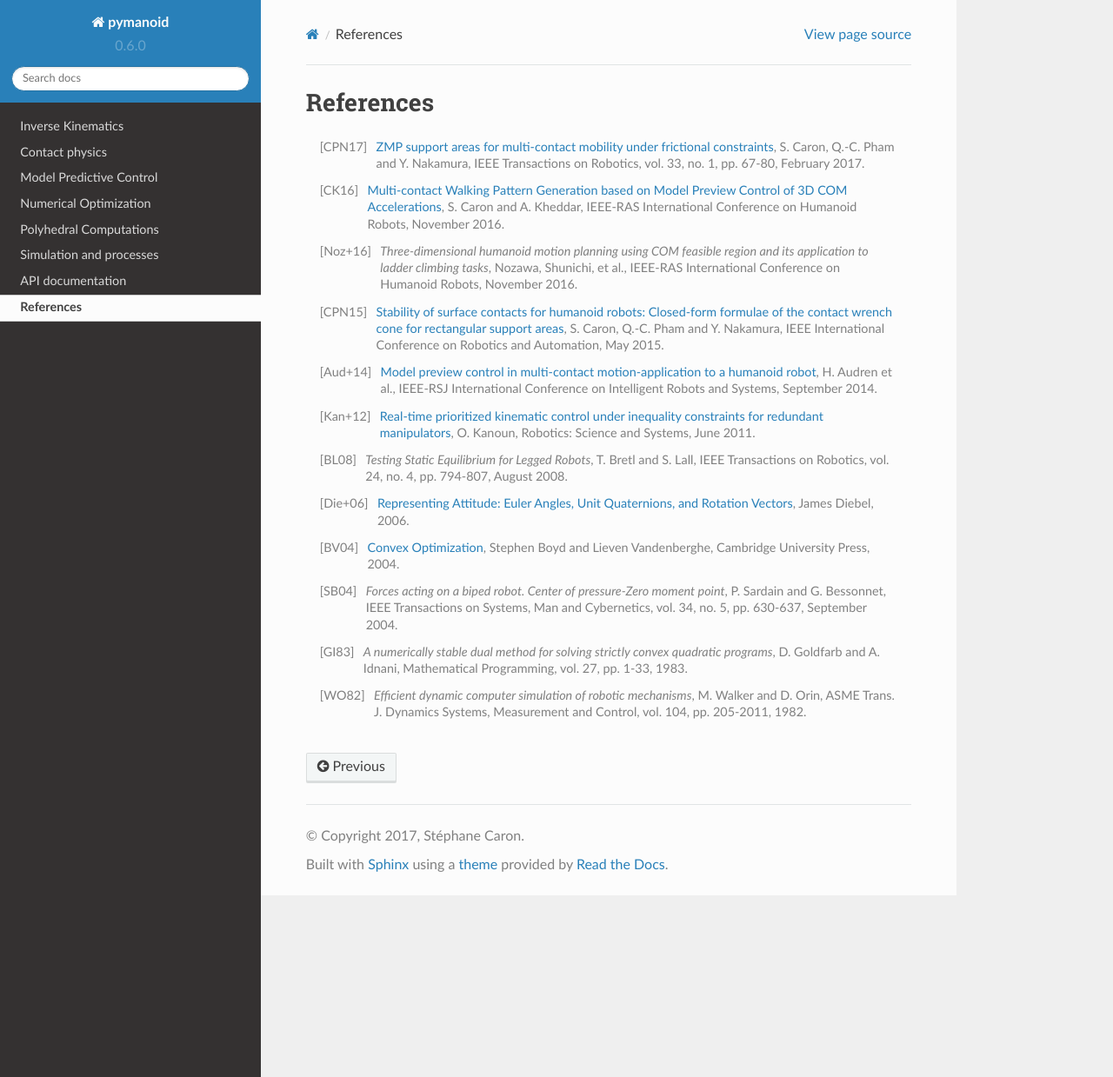
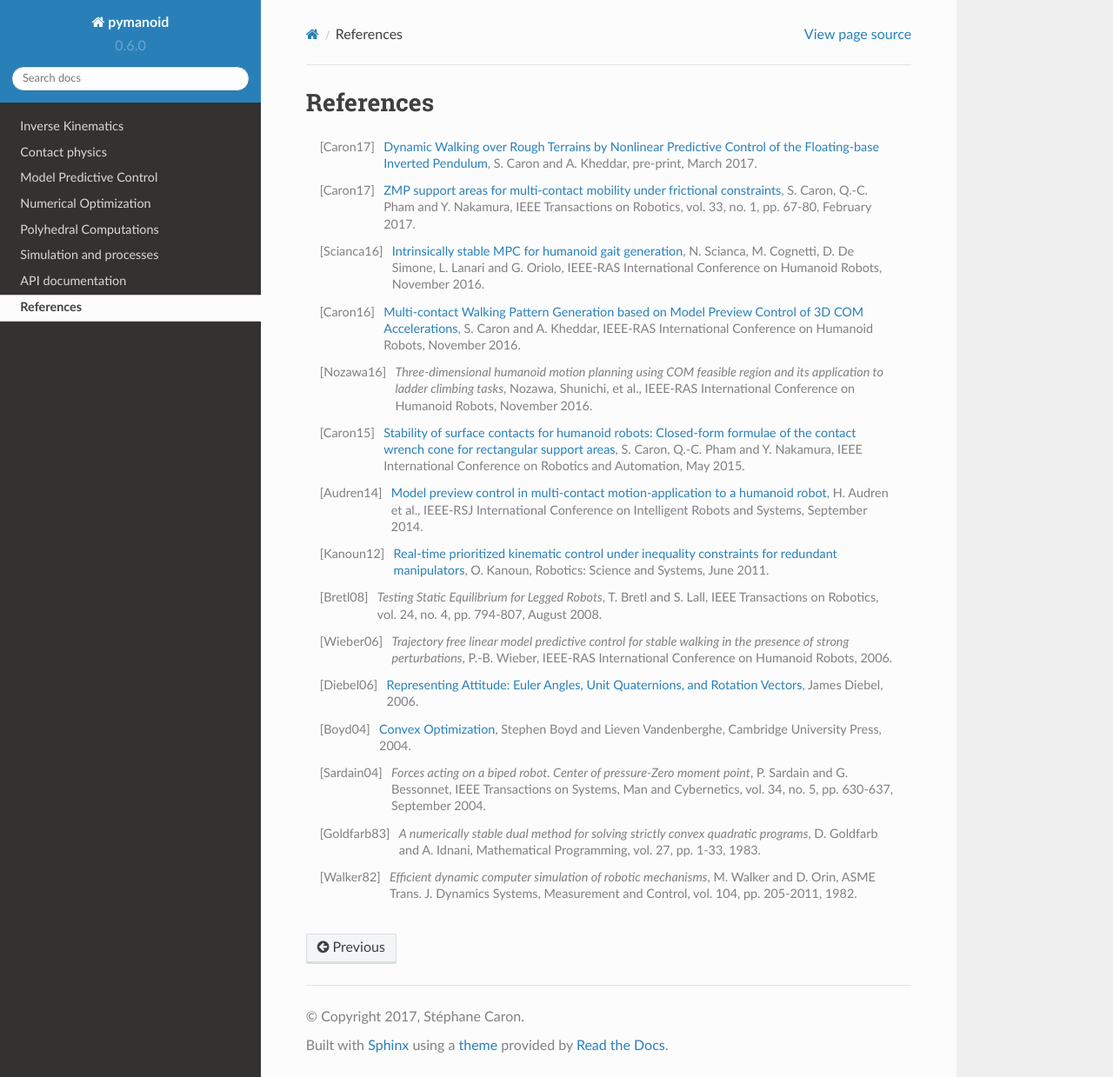
Before and after one commit to stephane-caron/pymanoid, a Sphinx documentation site: the page built from doc/source/references.rst, in a window 1280 px wide and 1239 px high. Shown: the whole window at 87% size. Built offline with Sphinx 7.4.7 and the Read the Docs theme 2.0.0, drawn with Linux system fonts in a browser that asks for light colours.

Commit message:
:lipstick:

```diff
--- a/doc/source/references.rst
+++ b/doc/source/references.rst
@@ -2,56 +2,71 @@
 References
 **********
 
-.. [CPN17] `ZMP support areas for multi-contact mobility under frictional
+.. [Caron17] `Dynamic Walking over Rough Terrains by Nonlinear Predictive
+   Control of the Floating-base Inverted Pendulum
+   <https://hal.archives-ouvertes.fr/hal-01481052/document>`_, S. Caron and A.
+   Kheddar, pre-print, March 2017.
+
+.. [Caron17] `ZMP support areas for multi-contact mobility under frictional
    constraints <https://scaron.info/papers/journal/caron-tro-2016.pdf>`_, S.
    Caron, Q.-C. Pham and Y. Nakamura, IEEE Transactions on Robotics, vol. 33,
    no. 1, pp. 67-80, February 2017.
 
-.. [CK16] `Multi-contact Walking Pattern Generation based on Model Preview Control of 3D COM
-   Accelerations <https://hal.archives-ouvertes.fr/hal-01349880>`_, S. Caron
-   and A. Kheddar, IEEE-RAS International Conference on Humanoid Robots,
-   November 2016.
+.. [Scianca16] `Intrinsically stable MPC for humanoid gait generation
+   <http://www.dis.uniroma1.it/%7Elabrob/pub/papers/Humanoids16_MPC.pdf>`_,
+   N. Scianca, M. Cognetti, D. De Simone, L. Lanari and G. Oriolo, IEEE-RAS
+   International Conference on Humanoid Robots, November 2016.
 
-.. [Noz+16] *Three-dimensional humanoid motion planning using COM feasible
+.. [Caron16] `Multi-contact Walking Pattern Generation based on Model Preview
+   Control of 3D COM Accelerations
+   <https://hal.archives-ouvertes.fr/hal-01349880>`_, S. Caron and A. Kheddar,
+   IEEE-RAS International Conference on Humanoid Robots, November 2016.
+
+.. [Nozawa16] *Three-dimensional humanoid motion planning using COM feasible
    region and its application to ladder climbing tasks*, Nozawa, Shunichi, et
    al., IEEE-RAS International Conference on Humanoid Robots, November 2016.
 
-.. [CPN15] `Stability of surface contacts for humanoid robots: Closed-form
+.. [Caron15] `Stability of surface contacts for humanoid robots: Closed-form
    formulae of the contact wrench cone for rectangular support areas
    <https://scaron.info/papers/conf/caron-icra-2015.pdf>`_, S. Caron,
    Q.-C. Pham and Y. Nakamura, IEEE International Conference on Robotics and
    Automation, May 2015.
 
-.. [Aud+14] `Model preview control in multi-contact motion-application to a
+.. [Audren14] `Model preview control in multi-contact motion-application to a
    humanoid robot <https://hal-lirmm.ccsd.cnrs.fr/lirmm-01256511/document>`_,
    H. Audren et al., IEEE-RSJ International Conference on Intelligent Robots
    and Systems, September 2014.
 
-.. [Kan+12] `Real-time prioritized kinematic control under inequality
+.. [Kanoun12] `Real-time prioritized kinematic control under inequality
    constraints for redundant manipulators
    <http://www.roboticsproceedings.org/rss07/p21.pdf>`_, O. Kanoun, Robotics:
    Science and Systems, June 2011.
 
-.. [BL08] *Testing Static Equilibrium for Legged Robots*, T. Bretl and S. Lall,
-   IEEE Transactions on Robotics, vol. 24, no. 4, pp. 794-807, August 2008.
+.. [Bretl08] *Testing Static Equilibrium for Legged Robots*, T. Bretl and S.
+   Lall, IEEE Transactions on Robotics, vol. 24, no. 4, pp. 794-807, August
+   2008.
 
-.. [Die+06] `Representing Attitude: Euler Angles, Unit Quaternions, and
+.. [Wieber06] *Trajectory free linear model predictive control for stable
+   walking in the presence of strong perturbations*, P.-B. Wieber, IEEE-RAS
+   International Conference on Humanoid Robots, 2006.
+
+.. [Diebel06] `Representing Attitude: Euler Angles, Unit Quaternions, and
    Rotation Vectors
    <http://citeseerx.ist.psu.edu/viewdoc/summary?doi=10.1.1.110.5134>`_, James
    Diebel, 2006.
 
-.. [BV04] `Convex Optimization
+.. [Boyd04] `Convex Optimization
    <https://web.stanford.edu/~boyd/cvxbook/bv_cvxbook.pdf>`_, Stephen Boyd and
    Lieven Vandenberghe, Cambridge University Press, 2004.
 
-.. [SB04] *Forces acting on a biped robot. Center of pressure-Zero moment
+.. [Sardain04] *Forces acting on a biped robot. Center of pressure-Zero moment
    point*, P. Sardain and G. Bessonnet, IEEE Transactions on Systems, Man and
    Cybernetics, vol. 34, no. 5, pp. 630-637, September 2004.
 
-.. [GI83] *A numerically stable dual method for solving strictly convex
+.. [Goldfarb83] *A numerically stable dual method for solving strictly convex
    quadratic programs*, D. Goldfarb and A. Idnani, Mathematical Programming,
    vol. 27, pp. 1-33, 1983.
 
-.. [WO82] *Efficient dynamic computer simulation of robotic mechanisms*, M.
+.. [Walker82] *Efficient dynamic computer simulation of robotic mechanisms*, M.
    Walker and D. Orin, ASME Trans. J. Dynamics Systems, Measurement and
    Control, vol. 104, pp. 205-2011, 1982.
```
Also changed, not shown: 9 other files.
